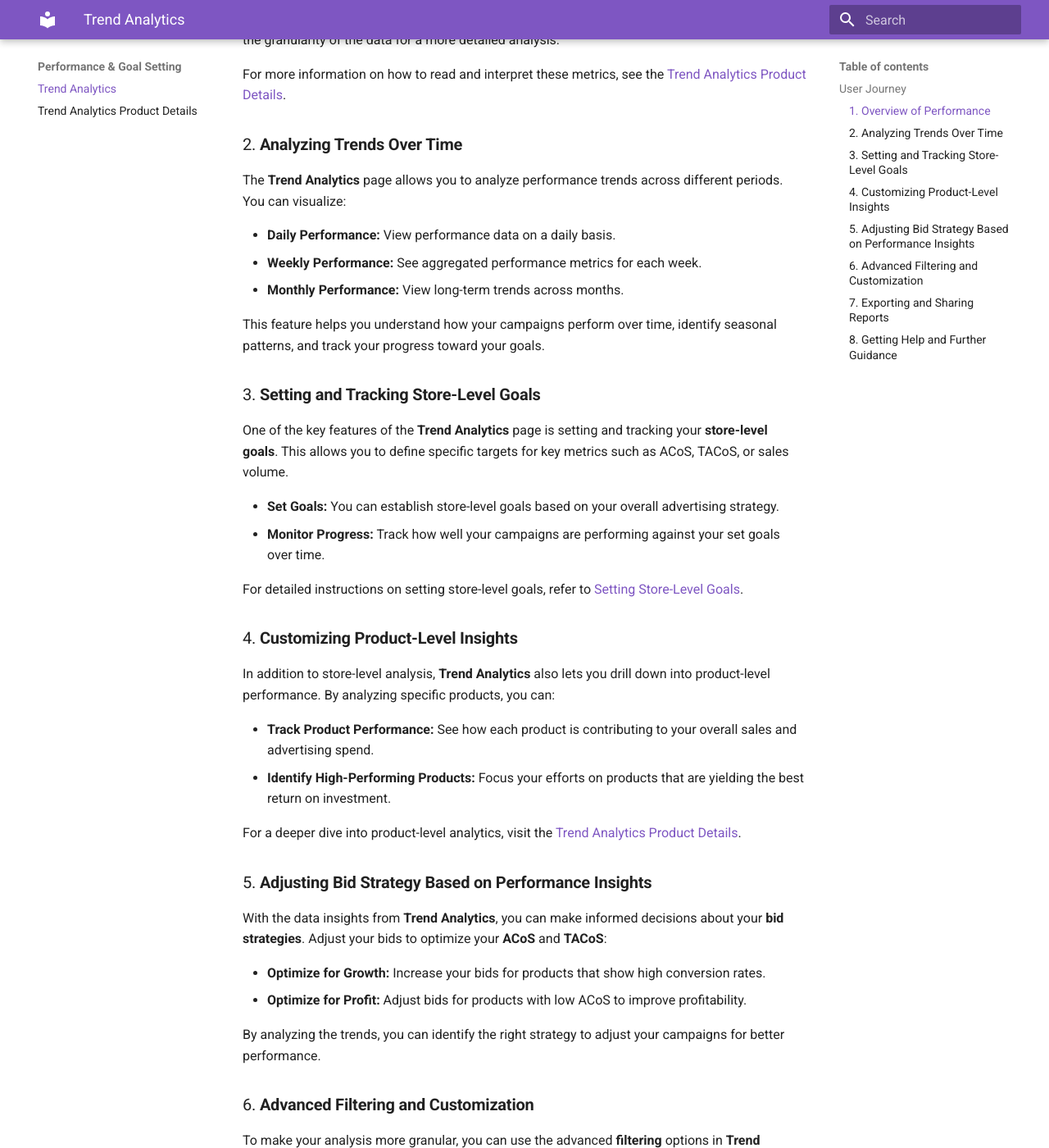
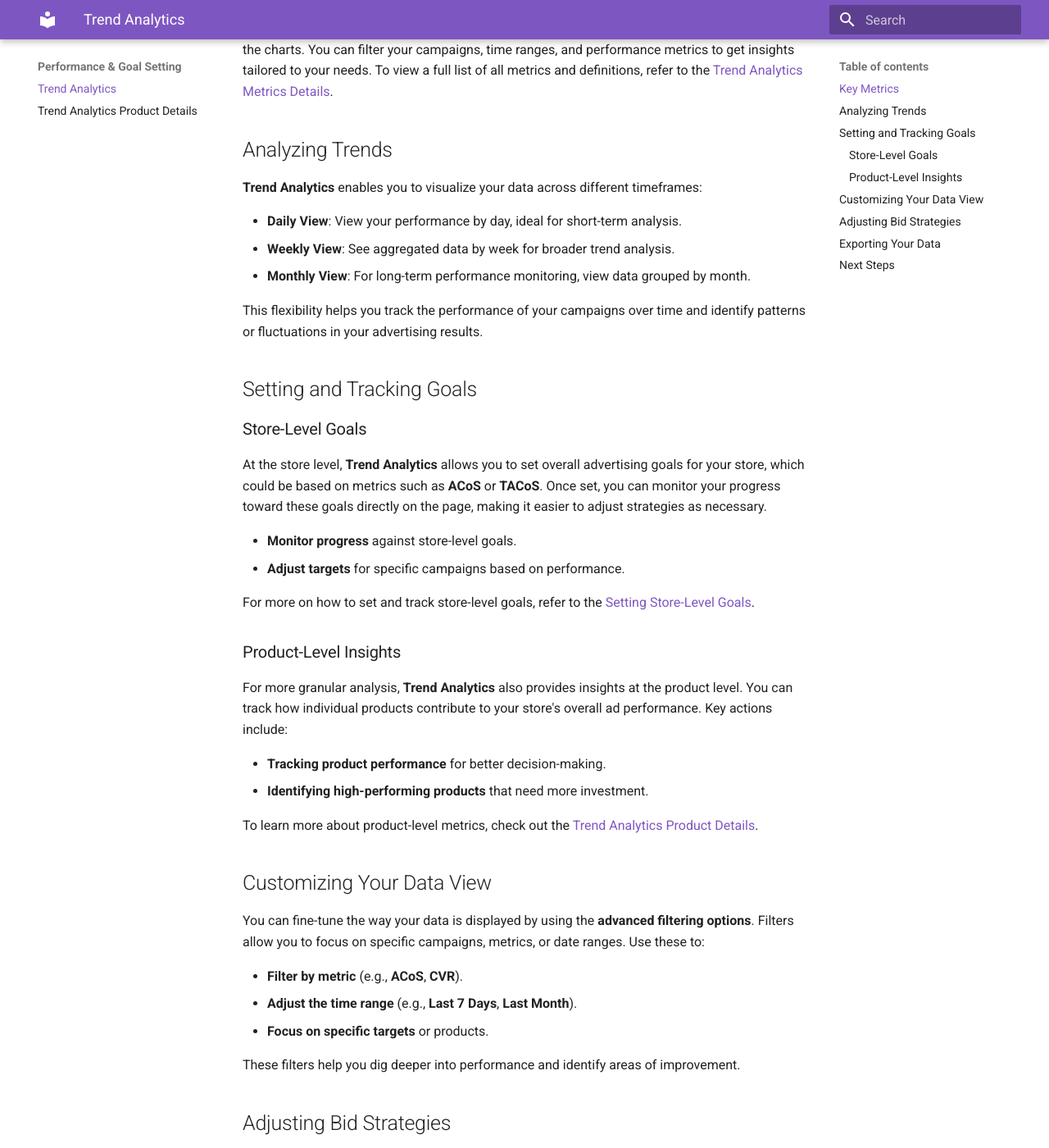
Before and after one commit to atilbilge-eng/help-page, an MkDocs documentation site: the page built from docs/performance-analysis-setting-goals/trend-analytics.md, in a window 1280 px wide and 1400 px high, scrolled down 901 px. Shown: the whole window at 82% size. Built offline with MkDocs 1.6.1 and Material for MkDocs 9.7.7, drawn with Linux system fonts in a browser that asks for light colours; some of the changed text lies outside the part shown.

```diff
--- a/docs/performance-analysis-setting-goals/trend-analytics.md
+++ b/docs/performance-analysis-setting-goals/trend-analytics.md
@@ -1,93 +1,93 @@
 # Trend Analytics Help Page
 
-Welcome to the **Trend Analytics** page, located under the **Performance & Goal Setting** menu. This page is designed to provide you with valuable insights into your advertising performance on Amazon and help you optimize your campaigns effectively. You can track trends, analyze data, and set specific goals for your campaigns.
+Welcome to the **Trend Analytics** page! This tool provides a detailed, time-based view of your campaign performance, allowing you to track key metrics, adjust your goals, and optimize your advertising strategy.
 
-This guide will walk you through the different actions you can take on the **Trend Analytics** page, organized by user journey. Let's explore the possibilities!
+## Key Metrics
 
-## User Journey
+When you access the **Trend Analytics** page, you will see a variety of key metrics displayed, which are critical to understanding your ad campaign performance such as:
 
-### 1. **Overview of Performance**
-When you first land on the **Trend Analytics** page, you will see an overview of your campaign performance, broken down by key metrics. These include:
+1. **ACoS (Advertising Cost of Sales)**
+2. **TACoS (Total Advertising Cost of Sales)**
+3. **Impressions**
+4. **Clicks**
+5. **Sales**
 
-- **ACoS (Advertising Cost of Sales)**
-- **TACoS (Total Advertising Cost of Sales)**
-- **Impressions**
-- **Clicks**
-- **Sales**
+In addition to these core metrics, the following are available:
+
 - **CTR (Click-Through Rate)**
 - **CVR (Conversion Rate)**
+- **Orders**
+- **Cost**
+- **CPC (Cost per Click)**
+- **ROAS (Return on Ad Spend)**
+- **AOV (Average Order Value)**
 
-These metrics are presented in a time-series format, allowing you to analyze the performance of your ads over time.
+These metrics are displayed in tabular format and also used for filtering the data displayed on the charts. You can filter your campaigns, time ranges, and performance metrics to get insights tailored to your needs. To view a full list of all metrics and definitions, refer to the [Trend Analytics Metrics Details](performance-analysis-setting-goals/trend-analytics-metrics-details.md).
 
-You can filter your data by date range to view performance across different periods and adjust the granularity of the data for a more detailed analysis.
+## Analyzing Trends
 
-For more information on how to read and interpret these metrics, see the [Trend Analytics Product Details](performance-analysis-setting-goals/trend-analytics-product-details.md).
+**Trend Analytics** enables you to visualize your data across different timeframes:
 
-### 2. **Analyzing Trends Over Time**
-The **Trend Analytics** page allows you to analyze performance trends across different periods. You can visualize:
+- **Daily View**: View your performance by day, ideal for short-term analysis.
+- **Weekly View**: See aggregated data by week for broader trend analysis.
+- **Monthly View**: For long-term performance monitoring, view data grouped by month.
 
-- **Daily Performance:** View performance data on a daily basis.
-- **Weekly Performance:** See aggregated performance metrics for each week.
-- **Monthly Performance:** View long-term trends across months.
+This flexibility helps you track the performance of your campaigns over time and identify patterns or fluctuations in your advertising results.
 
-This feature helps you understand how your campaigns perform over time, identify seasonal patterns, and track your progress toward your goals.
+## Setting and Tracking Goals
 
-### 3. **Setting and Tracking Store-Level Goals**
-One of the key features of the **Trend Analytics** page is setting and tracking your **store-level goals**. This allows you to define specific targets for key metrics such as ACoS, TACoS, or sales volume.
+### Store-Level Goals
 
-- **Set Goals:** You can establish store-level goals based on your overall advertising strategy.
-- **Monitor Progress:** Track how well your campaigns are performing against your set goals over time.
+At the store level, **Trend Analytics** allows you to set overall advertising goals for your store, which could be based on metrics such as **ACoS** or **TACoS**. Once set, you can monitor your progress toward these goals directly on the page, making it easier to adjust strategies as necessary.
 
-For detailed instructions on setting store-level goals, refer to [Setting Store-Level Goals](ad-strategies/store-level-goals.md).
+- **Monitor progress** against store-level goals.
+- **Adjust targets** for specific campaigns based on performance.
 
-### 4. **Customizing Product-Level Insights**
-In addition to store-level analysis, **Trend Analytics** also lets you drill down into product-level performance. By analyzing specific products, you can:
+For more on how to set and track store-level goals, refer to the [Setting Store-Level Goals](ad-strategies/store-level-goals.md).
 
-- **Track Product Performance:** See how each product is contributing to your overall sales and advertising spend.
-- **Identify High-Performing Products:** Focus your efforts on products that are yielding the best return on investment.
+### Product-Level Insights
 
-For a deeper dive into product-level analytics, visit the [Trend Analytics Product Details](performance-analysis-setting-goals/trend-analytics-product-details.md).
+For more granular analysis, **Trend Analytics** also provides insights at the product level. You can track how individual products contribute to your store's overall ad performance. Key actions include:
 
-### 5. **Adjusting Bid Strategy Based on Performance Insights**
-With the data insights from **Trend Analytics**, you can make informed decisions about your **bid strategies**. Adjust your bids to optimize your **ACoS** and **TACoS**:
+- **Tracking product performance** for better decision-making.
+- **Identifying high-performing products** that need more investment.
 
-- **Optimize for Growth:** Increase your bids for products that show high conversion rates.
-- **Optimize for Profit:** Adjust bids for products with low ACoS to improve profitability.
+To learn more about product-level metrics, check out the [Trend Analytics Product Details](performance-analysis-setting-goals/trend-analytics-product-details.md).
 
-By analyzing the trends, you can identify the right strategy to adjust your campaigns for better performance.
+## Customizing Your Data View
 
-### 6. **Advanced Filtering and Customization**
-To make your analysis more granular, you can use the advanced **filtering** options in **Trend Analytics**. These include:
+You can fine-tune the way your data is displayed by using the **advanced filtering options**. Filters allow you to focus on specific campaigns, metrics, or date ranges. Use these to:
 
-- **Performance Filters:** Filter by specific metrics such as CTR, CVR, and more.
-- **Date Range Filters:** Customize your date range to focus on specific periods.
-- **Target-Specific Filters:** Drill down to analyze performance by different targeting strategies.
+- **Filter by metric** (e.g., **ACoS**, **CVR**).
+- **Adjust the time range** (e.g., **Last 7 Days**, **Last Month**).
+- **Focus on specific targets** or products.
 
-These filters allow you to tailor your analysis to meet your specific needs.
+These filters help you dig deeper into performance and identify areas of improvement.
 
-### 7. **Exporting and Sharing Reports**
-You can export your **Trend Analytics** data for offline analysis or reporting. This feature is useful for creating regular performance reports or sharing insights with your team.
+## Adjusting Bid Strategies
 
-To export data, click the **Export** button at the top of the page, and choose your preferred file format (e.g., CSV, Excel).
+With the insights gained from **Trend Analytics**, you can adjust your bid strategies:
 
-### 8. **Getting Help and Further Guidance**
-If you're new to the **Trend Analytics** page or need additional assistance with any of the features, you can access the **Help Center** for support. Our team is available to guide you through the platform and ensure you make the most of your data insights.
+- **Increase bids** for high-performing products or ad groups.
+- **Decrease bids** for underperforming ones.
 
-For further details, you can refer to related pages:
+By linking **Trend Analytics** with your bid management, you can make data-driven decisions to improve your overall return on ad spend (ROAS).
 
-- [Trend Analytics Product Details](performance-analysis-setting-goals/trend-analytics-product-details.md)
-- [Setting Store-Level Goals](ad-strategies/store-level-goals.md)
-- [Performance Trends Report](reports/performance-trends-report.md)
+## Exporting Your Data
+
+Need to share or further analyze your data? **Trend Analytics** allows you to export your performance data:
+
+- **Export data** to CSV or Excel.
+- Use this data for deeper analysis or reporting to stakeholders.
+
+## Next Steps
+
+Once you've familiarized yourself with **Trend Analytics**, you can proceed with the following to deepen your campaign management:
+
+1. [Setting Store-Level Goals](ad-strategies/store-level-goals.md)
+2. [Setting Product-Level Goals](ad-strategies/product-level-goals.md)
+3. [Trend Analytics Product Details](performance-analysis-setting-goals/trend-analytics-product-details.md)
 
 ---
 
-**Next Steps**
-Once you've familiarized yourself with **Trend Analytics**, explore the following next steps to deepen your campaign management:
-
-1. [Setting Store-Level Goals](ad-strategies/store-level-goals.md)
-2. [Trend Analytics Product Details](performance-analysis-setting-goals/trend-analytics-product-details.md)
-3. [Performance Trends Report](reports/performance-trends-report.md)
-
----
-
-If you have any questions or need further assistance, feel free to reach out to our support team or schedule a meeting with our experts. We're here to help you succeed!
+For more assistance, feel free to reach out to our support team or book an onboarding session with our Customer Success Team. We're here to help you make the most of your advertising campaigns!
```
Also changed, not shown: docs/performance-analysis-setting-goals/trend-analytics-overview.png (deleted).
